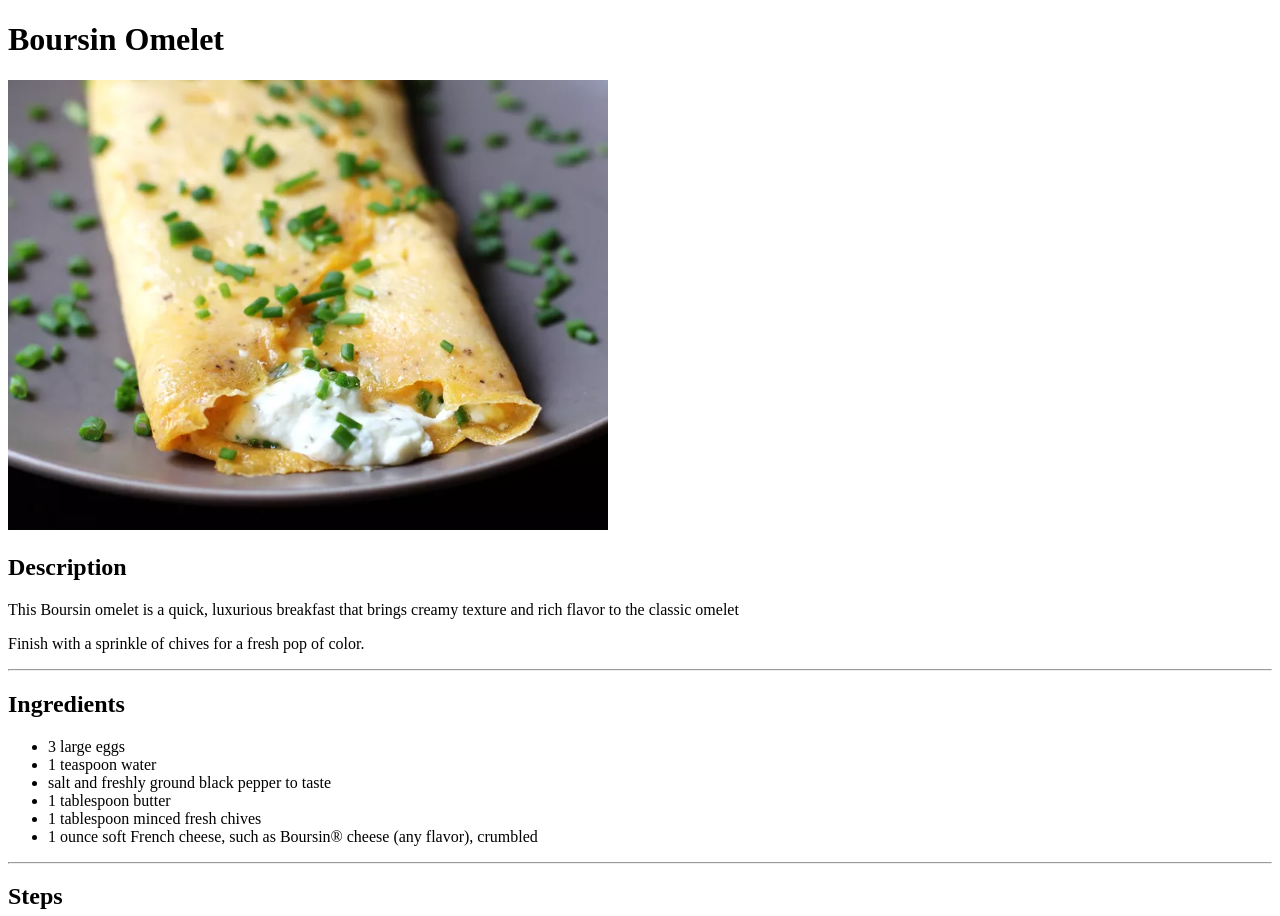
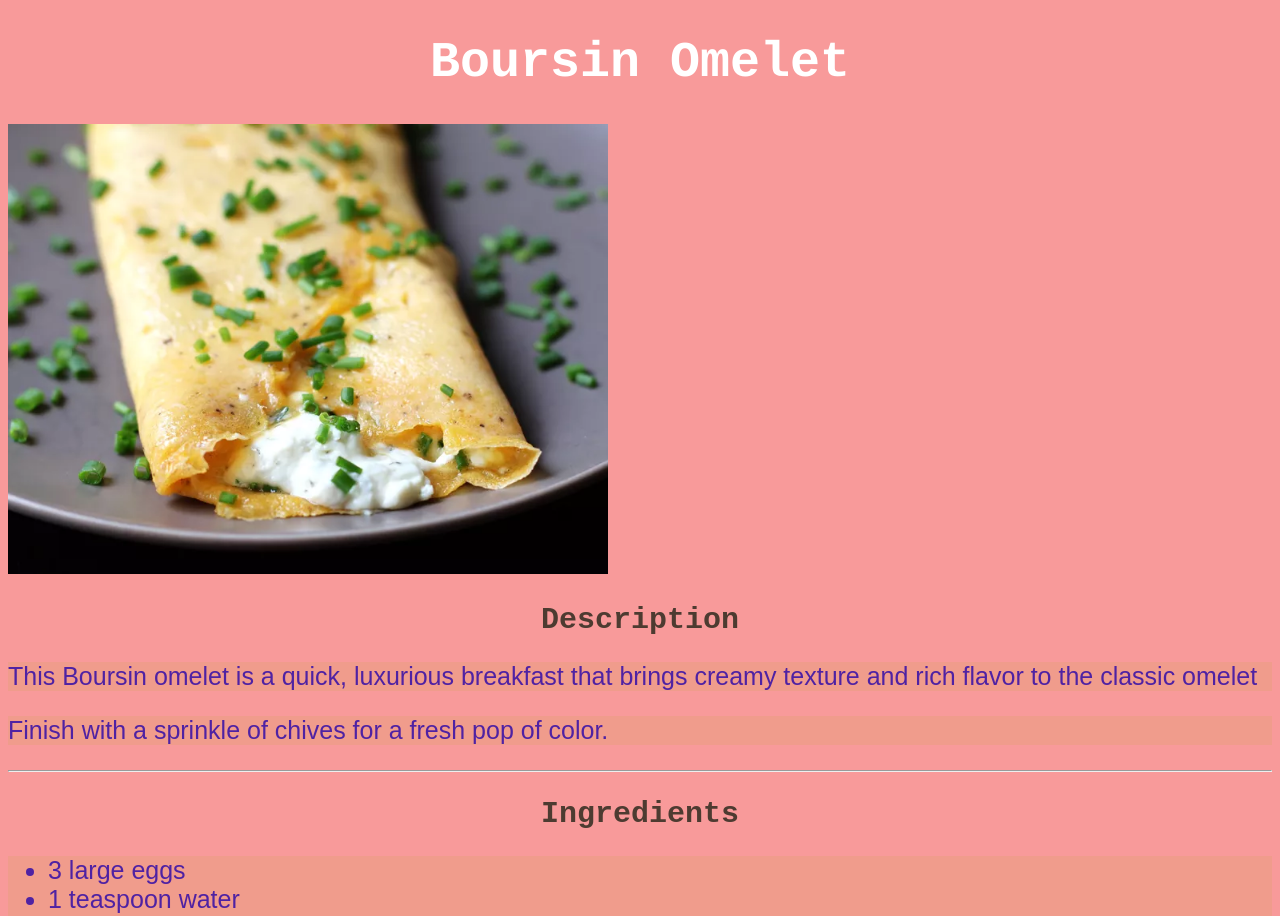
Before and after one commit to mohamedx97/odin-recipes, a plain HTML site: page recipes/Boursin Omelet.html in a window 1280 px wide. Shown: the top 916 px of the page. Drawn offline with Linux system fonts and the light colour scheme.

Commit message:
add style to the website modify font size, color and family also adding background color to make the site better

```diff
--- a/recipes/Boursin Omelet.html
+++ b/recipes/Boursin Omelet.html
@@ -3,16 +3,17 @@
     <head>
         <meta charset="UTF-8">
         <title>Boursin Omelet</title>
+        <link rel="stylesheet" href="../styles.css">
     </head>
     <body>
-        <h1>Boursin Omelet</h1>
+        <h1 class="title">Boursin Omelet</h1>
         <img src="../pictures/Boursin Omelet.png" alt="Boursin Omelet" width="600" height="450">
-        <h2>Description</h2>
-        <p>This Boursin omelet is a quick, luxurious breakfast that brings creamy texture and rich flavor to the classic omelet</p>
-        <p>Finish with a sprinkle of chives for a fresh pop of color.</p>
+        <h2 class="innertitle">Description</h2>
+        <p class="recipes">This Boursin omelet is a quick, luxurious breakfast that brings creamy texture and rich flavor to the classic omelet</p>
+        <p class="recipes">Finish with a sprinkle of chives for a fresh pop of color.</p>
         <hr>
-        <h2>Ingredients</h2>
-        <ul>
+        <h2 class="innertitle">Ingredients</h2>
+        <ul class="recipes">
             <li>3 large eggs</li>
             <li>1 teaspoon water</li>
             <li>salt and freshly ground black pepper to taste</li>
@@ -21,8 +22,8 @@
             <li>1 ounce soft French cheese, such as Boursin® cheese (any flavor), crumbled</li>
         </ul>
         <hr>
-        <h2>Steps</h2>
-        <ol>
+        <h2 class="innertitle">Steps</h2>
+        <ol class="recipes">
             <li>Whisk eggs, water, salt, and pepper together in a bowl until yolks and whites are completely combined and eggs are light and frothy, about 30 seconds.</li>
             <li>Melt butter in an 8-inch nonstick skillet over medium heat. Pour eggs into skillet and stir rapidly for 20 to 30 seconds until eggs are just starting to set. Spread top of eggs in an even layer and let cook until just slightly underdone and shiny. If necessary, move extra raw egg around to the edges of the skillet. Lower heat to medium-low to prevent browning, if necessary.</li>
             <li>Sprinkle cheese down the middle of the omelet, along with 2 teaspoons chives. Fold one side over the cheese in the middle, followed by the other side, so the omelet is folded in thirds. Remove to a plate and sprinkle with remaining chives.</li>
--- /dev/null
+++ b/styles.css
@@ -0,0 +1,27 @@
+html{
+    background-color:rgba(248, 138, 138, 0.863);
+}
+.title{
+    text-align: center;
+    font-size:50px;
+    font-family: Courier,serif;
+    color: white;
+}
+.recipes{
+    color: rgb(79, 34, 163);
+    background-color: rgba(228, 157, 117, 0.4);
+    font-family:Arial, Helvetica, sans-serif;
+    font-size: 25px;
+}
+.link{
+    font-size: 30px;
+    font-family:'Lucida Sans', Verdana, sans-serif;
+}
+
+.innertitle{
+    text-align: center;
+    font-weight: 700;
+    font-family: 'Courier New', Courier, monospace;
+    color: rgb(77, 59, 49);
+    font-size: 30px;
+}
```
Also changed, not shown: index.html (+6 -5 lines), recipes/Tangy Honey.html (+9 -8 lines), recipes/tourtiere.html (+14 -13 lines).
